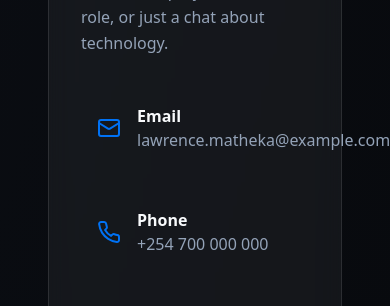
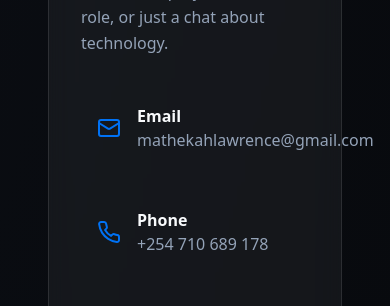
Before and after one commit to mathekalawrence/muiamathekaportfolio, a React (Vite) app: page / in a window 390 px wide. Shown: the part 8100-8406 px from the top of the page. Built offline with nearby package versions, Linux system fonts and the light colour scheme.

Commit message:
Add contact information
Add phone number and email to the contact section.

```diff
--- a/src/components/Contact.tsx
+++ b/src/components/Contact.tsx
@@ -34,14 +34,14 @@ const Contact = () => {
     {
       icon: <Mail className="w-6 h-6" />,
       title: "Email",
-      value: "lawrence.matheka@example.com",
-      link: "mailto:lawrence.matheka@example.com"
+      value: "mathekahlawrence@gmail.com",
+      link: "mailto:mathekahlawrence@gmail.com"
     },
     {
       icon: <Phone className="w-6 h-6" />,
       title: "Phone",
-      value: "+254 700 000 000",
-      link: "tel:+254700000000"
+      value: "+254 710 689 178",
+      link: "tel:+254710689178"
     },
     {
       icon: <MapPin className="w-6 h-6" />,
--- a/src/components/Hero.tsx
+++ b/src/components/Hero.tsx
@@ -83,7 +83,7 @@ const Hero = () => {
               <Linkedin className="w-6 h-6" />
             </a>
             <a
-              href="mailto:lawrence@example.com"
+              href="mailto:mathekahlawrence@gmail.com"
               className="p-3 glass-card rounded-full hover:glow-effect transition-all duration-300 hover:scale-110"
             >
               <Mail className="w-6 h-6" />
```
